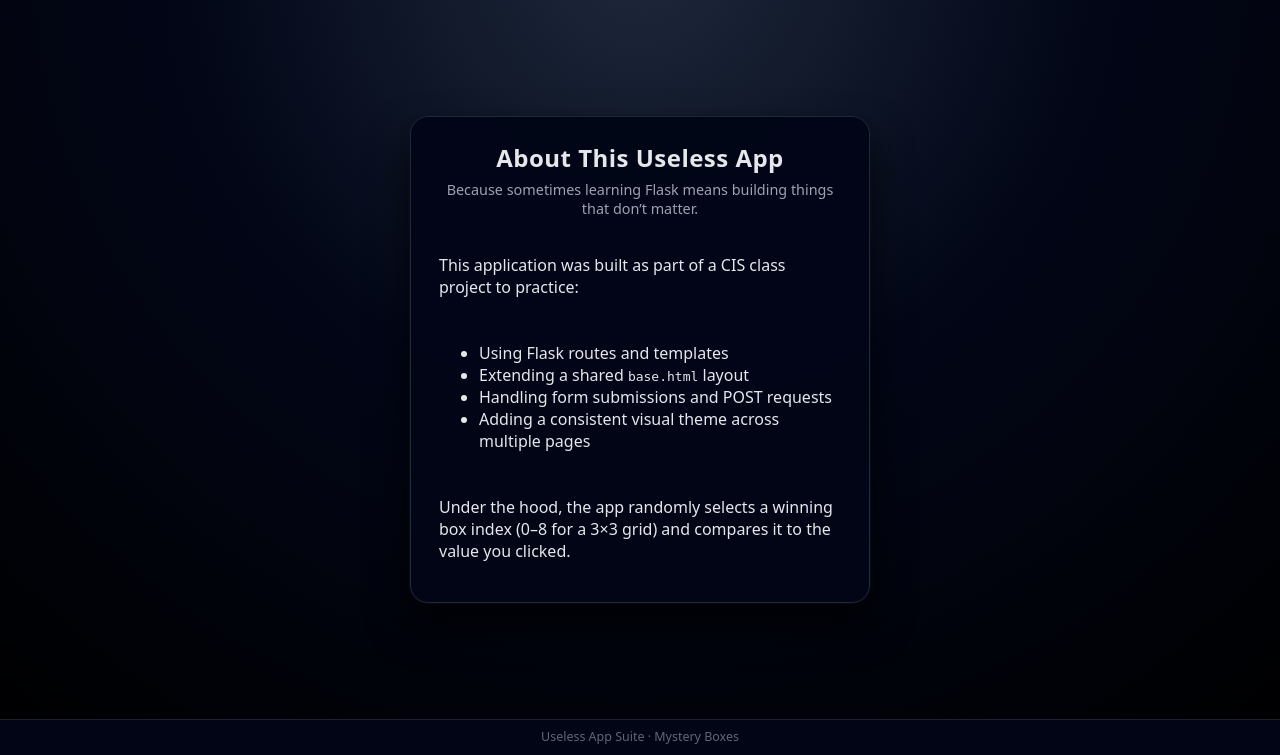
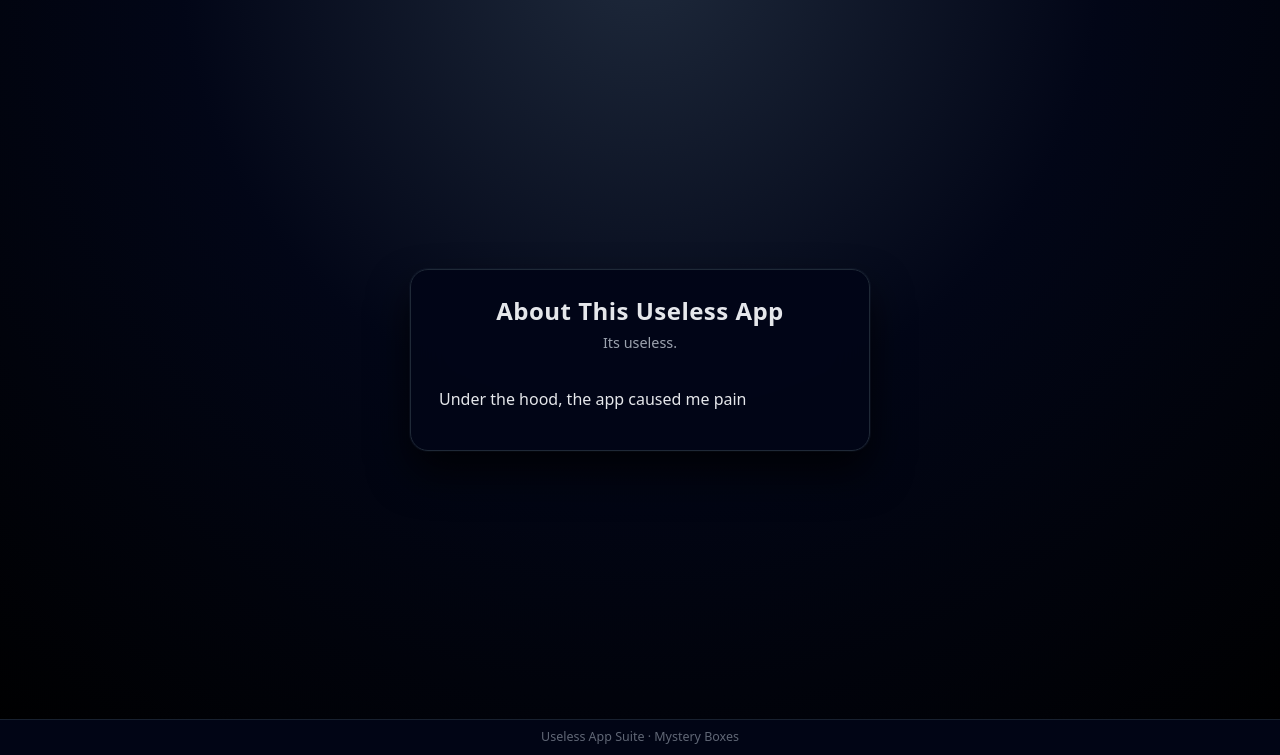
Before and after one commit to AbelRamCSU/Flask-App-2, a Flask app: page /page2 in a window 1280 px wide. Shown: the part 45-800 px from the top of the page. Run offline with Flask 3, Linux system fonts and the light colour scheme.

Commit message:
Updated Pages

```diff
--- a/templates/page2.html
+++ b/templates/page2.html
@@ -6,22 +6,12 @@
 <div class="card">
   <header>
     <h1>About This Useless App</h1>
-    <p>Because sometimes learning Flask means building things that don’t matter.</p>
+    <p>Its useless.</p>
   </header>
 
   <main>
     <p>
-      This application was built as part of a CIS class project to practice:
-    </p>
-    <ul>
-      <li>Using Flask routes and templates</li>
-      <li>Extending a shared <code>base.html</code> layout</li>
-      <li>Handling form submissions and POST requests</li>
-      <li>Adding a consistent visual theme across multiple pages</li>
-    </ul>
-    <p>
-      Under the hood, the app randomly selects a winning box index
-      (0–8 for a 3×3 grid) and compares it to the value you clicked.
+      Under the hood, the app caused me pain
     </p>
   </main>
 </div>
```
Also changed, not shown: templates/page1.html (+4 -7 lines).
